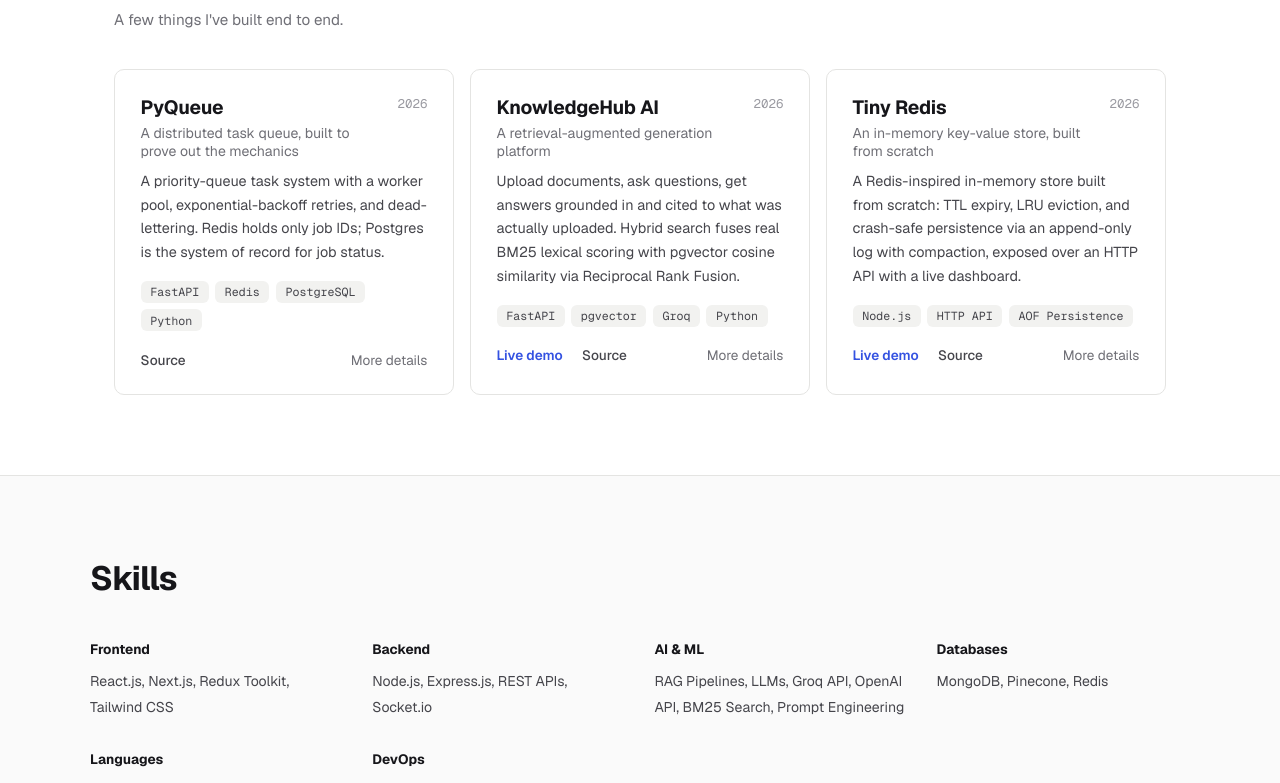
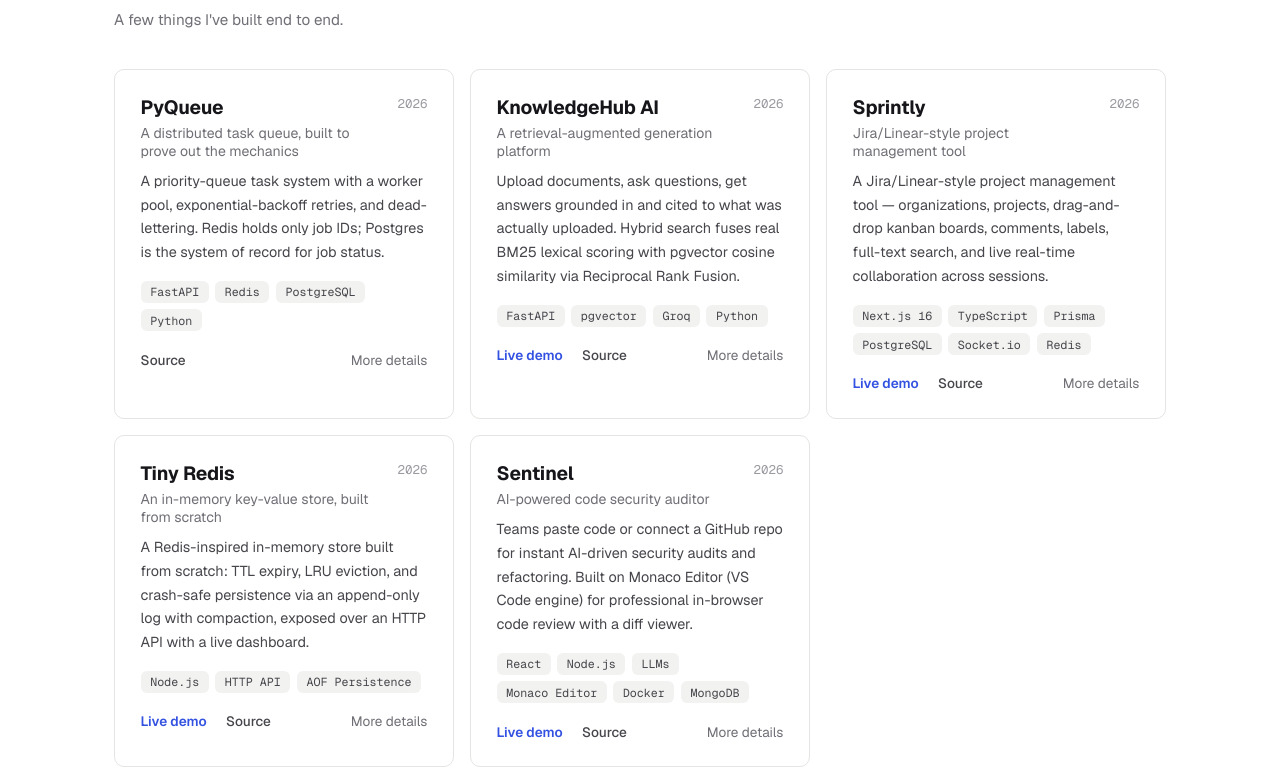
Before and after one commit to harshrajput018/harsh-portfolio, a React (Create React App) app: page / in a window 1280 px wide. Shown: the part 912-1695 px from the top of the page. Built offline with nearby package versions, Linux system fonts and the light colour scheme.

Commit message:
Restore Sentinel and Sprintly alongside PyQueue and KnowledgeHub AI
Portfolio isn't page-length-constrained like the resume, so it shows
all five: PyQueue, KnowledgeHub AI, Sprintly, Tiny Redis, Sentinel.

```diff
--- a/src/data.js
+++ b/src/data.js
@@ -4,7 +4,7 @@ export const ME = {
   github: "https://github.com/harshrajput018",
   phone: "+91 7827960243",
   stats: [
-    { n: "3",   label: "Projects Shipped" },
+    { n: "5",   label: "Projects Shipped" },
     { n: "1yr", label: "At Infosys" },
     { n: "5+",  label: "Tech Stacks" },
   ],
@@ -41,7 +41,22 @@ export const PROJECTS = [
     ],
   },
   {
-    id: "03", name: "Tiny Redis", tagline: "An in-memory key-value store, built from scratch",
+    id: "03", name: "Sprintly", tagline: "Jira/Linear-style project management tool",
+    category: "Full Stack · Real-time", year: "2026",
+    stack: ["Next.js 16", "TypeScript", "Prisma", "PostgreSQL", "Socket.io", "Redis"],
+    liveUrl: "https://jira-clone-web-seven.vercel.app",
+    githubUrl: "https://github.com/harshrajput018/jira-clone",
+    live: true, accent: "#3B5EA6", accentBg: "#EBF0FA",
+    desc: "A Jira/Linear-style project management tool — organizations, projects, drag-and-drop kanban boards, comments, labels, full-text search, and live real-time collaboration across sessions.",
+    highlights: [
+      "Turborepo monorepo: Next.js web app + a dedicated Socket.io real-time service",
+      "Redis pub/sub relay lets serverless functions publish domain events to the standalone socket server, authenticated per-session via short-lived JWTs",
+      "Redis-backed rate limiting and CI running against real Postgres/Redis service containers",
+      "Deployed across four managed services (Vercel, Render, Neon Postgres, Upstash Redis) with verified multi-stage Docker builds",
+    ],
+  },
+  {
+    id: "04", name: "Tiny Redis", tagline: "An in-memory key-value store, built from scratch",
     category: "Systems · Infra", year: "2026",
     stack: ["Node.js", "HTTP API", "AOF Persistence"],
     liveUrl: "https://tiny-redis.onrender.com",
@@ -53,6 +68,21 @@ export const PROJECTS = [
       "LRU eviction piggybacks on Map's insertion order for touch-to-promote semantics",
       "Append-only log persistence with periodic snapshot compaction, same idea as Redis's AOF",
       "Built and documented as five independently runnable stages: core store, LRU, persistence, HTTP layer, AOF",
+    ],
+  },
+  {
+    id: "05", name: "Sentinel", tagline: "AI-powered code security auditor",
+    category: "AI · DevTools", year: "2026",
+    stack: ["React", "Node.js", "LLMs", "Monaco Editor", "Docker", "MongoDB"],
+    liveUrl: "https://sentinel-lac-two.vercel.app",
+    githubUrl: "https://github.com/harshrajput018/sentinel",
+    live: true, accent: "#8B4513", accentBg: "#FBF0E8",
+    desc: "Teams paste code or connect a GitHub repo for instant AI-driven security audits and refactoring. Built on Monaco Editor (VS Code engine) for professional in-browser code review with a diff viewer.",
+    highlights: [
+      "Security-focused LLM system prompt engineered for vulnerability reasoning",
+      "One-Click Refactor diff viewer — preview changes before accepting",
+      "Code Health Scores tracked over time in MongoDB to expose recurring issues",
+      "Full stack containerized with Docker for environment parity",
     ],
   },
 ];
```
